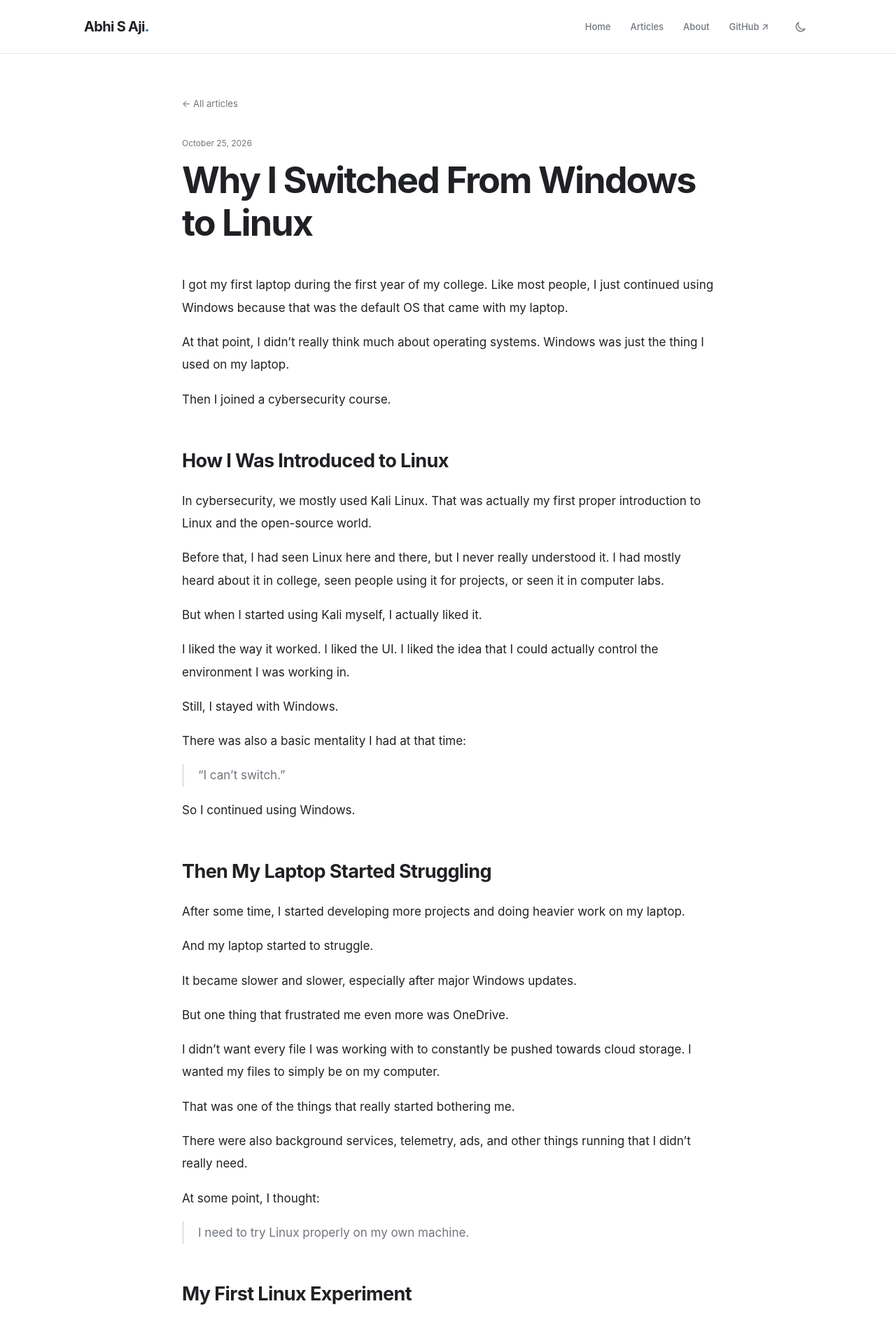
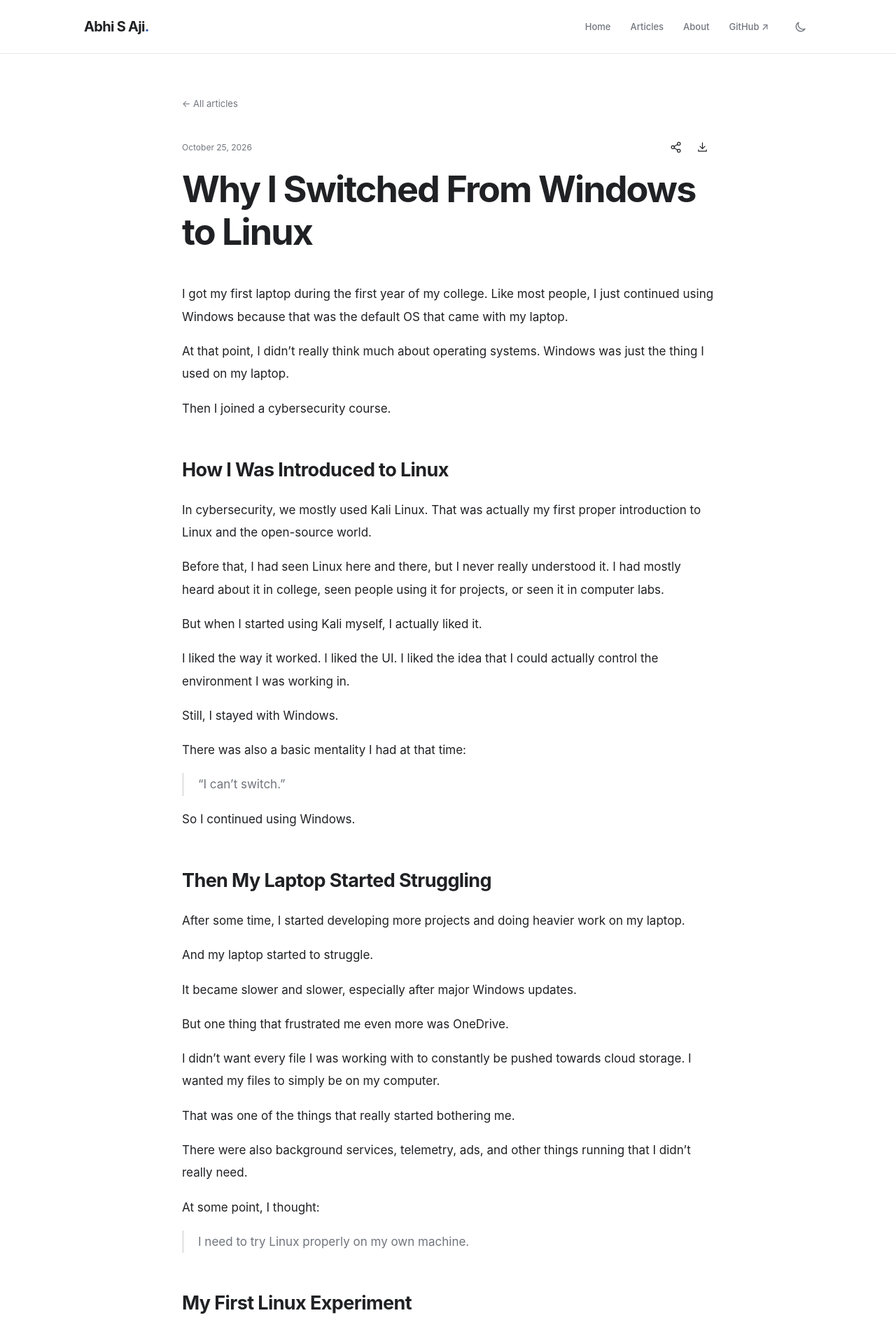
Before and after one commit to abhi-s-aji/abhi-s-aji.github.io, a Jekyll site: the page built from _posts/2026-10-25-why-linux.md, in a window 1280 px wide. Shown: the top 1897 px of the page at 70% size. Built offline with Jekyll 4.4.1, drawn with Linux system fonts in a browser that asks for light colours.

Commit message:
Improve article sharing and download actions

```diff
--- a/_layouts/post.html
+++ b/_layouts/post.html
@@ -4,6 +4,8 @@ layout: default
 <article class="post">
   <header class="post-header">
     <a class="back-link" href="{{ '/' | relative_url }}">← All articles</a>
+
+    <div class="article-toolbar-row">
       <p class="article-meta">
         <time datetime="{{ page.date | date_to_xmlschema }}">
           {{ page.date | date: "%B %d, %Y" }}
@@ -13,16 +15,147 @@ layout: default
           {{ page.categories | first | capitalize }}
         {% endif %}
       </p>
+
+      <div class="article-actions" aria-label="Article actions">
+        <button type="button" class="article-action" data-article-action="share"
+                aria-label="Share article" title="Share article">
+          <svg viewBox="0 0 24 24" aria-hidden="true"><circle cx="18" cy="5" r="3"/><circle cx="6" cy="12" r="3"/><circle cx="18" cy="19" r="3"/><path d="m8.7 10.7 6.6-4.4M8.7 13.3l6.6 4.4"/></svg>
+        </button>
+        <button type="button" class="article-action" data-article-action="download"
+                aria-label="Download article as text" title="Download TXT">
+          <svg viewBox="0 0 24 24" aria-hidden="true"><path d="M12 3v12m-5-5 5 5 5-5M4 17v3h16v-3"/></svg>
+        </button>
+      </div>
+    </div>
+
     <h1>{{ page.title | escape }}</h1>
     {% if page.description %}
       <p class="post-description">{{ page.description | escape }}</p>
     {% endif %}
   </header>
-  <div class="post-content">
+
+  <div class="post-content" id="article-content">
     {{ content }}
   </div>
+
   <footer class="post-end">
     <p>Thanks for reading.</p>
     <a href="{{ '/' | relative_url }}">Explore more articles →</a>
   </footer>
 </article>
+
+<script>
+(() => {
+  const article = document.querySelector('.post');
+  const content = document.querySelector('#article-content');
+  if (!article || !content) return;
+
+  const title = {{ page.title | jsonify }};
+  const permanentUrl = {{ page.url | absolute_url | jsonify }};
+  const date = {{ page.date | date: "%B %d, %Y" | jsonify }};
+
+  function articleText() {
+    const copy = content.cloneNode(true);
+    copy.querySelectorAll('script, style, button, .article-actions, .no-export')
+      .forEach(element => element.remove());
+
+    return `${title}\n${date}\n${permanentUrl}\n\n${copy.innerText.trim()}\n`;
+  }
+
+  function showCopyToast(message) {
+    let toast = document.getElementById('copy-toast');
+
+    if (!toast) {
+      toast = document.createElement('div');
+      toast.id = 'copy-toast';
+      toast.setAttribute('role', 'status');
+      toast.setAttribute('aria-live', 'polite');
+
+      Object.assign(toast.style, {
+        position: 'fixed',
+        left: '50%',
+        bottom: '24px',
+        transform: 'translate(-50%, 10px)',
+        padding: '10px 16px',
+        borderRadius: '8px',
+        background: '#222',
+        color: '#fff',
+        fontSize: '14px',
+        zIndex: '99999',
+        opacity: '0',
+        transition: 'opacity 180ms ease, transform 180ms ease',
+        pointerEvents: 'none'
+      });
+
+      document.body.appendChild(toast);
+    }
+
+    toast.textContent = message;
+    toast.style.opacity = '1';
+    toast.style.transform = 'translate(-50%, 0)';
+
+    clearTimeout(window.copyToastTimer);
+    window.copyToastTimer = setTimeout(() => {
+      toast.style.opacity = '0';
+      toast.style.transform = 'translate(-50%, 10px)';
+    }, 2200);
+  }
+
+  async function shareArticle() {
+    try {
+      if (navigator.clipboard && window.isSecureContext) {
+        await navigator.clipboard.writeText(permanentUrl);
+      } else {
+        const field = document.createElement('textarea');
+        field.value = permanentUrl;
+        field.setAttribute('readonly', '');
+        Object.assign(field.style, {
+          position: 'fixed',
+          left: '-9999px',
+          top: '0'
+        });
+
+        document.body.appendChild(field);
+        field.select();
+
+        const copied = document.execCommand('copy');
+        field.remove();
+
+        if (!copied) throw new Error('Copy failed');
+      }
+
+      showCopyToast('Link copied');
+    } catch {
+      showCopyToast('Unable to copy link');
+    }
+  }
+
+  function downloadText() {
+    const blob = new Blob([articleText()], { type: 'text/plain;charset=utf-8' });
+    const objectUrl = URL.createObjectURL(blob);
+    const link = document.createElement('a');
+    const filename = title
+      .normalize('NFKD')
+      .replace(/[\u0300-\u036f]/g, '')
+      .replace(/[^a-zA-Z0-9]+/g, '-')
+      .replace(/^-|-$/g, '')
+      .toLowerCase() || 'article';
+
+    link.href = objectUrl;
+    link.download = `${filename}.txt`;
+    document.body.appendChild(link);
+    link.click();
+    link.remove();
+    setTimeout(() => URL.revokeObjectURL(objectUrl), 1000);
+  }
+
+  article.querySelectorAll('[data-article-action]').forEach(button => {
+    button.addEventListener('click', async () => {
+      const action = button.dataset.articleAction;
+
+      if (action === 'share') await shareArticle();
+      if (action === 'download') downloadText();
+    });
+  });
+})();
+</script>
--- a/assets/css/style.css
+++ b/assets/css/style.css
@@ -570,3 +570,72 @@ a:hover {
     gap: 11px;
   }
 }
+
+/* Compact controls for individual article pages */
+.article-toolbar-row {
+  display: flex;
+  align-items: center;
+  justify-content: space-between;
+  gap: 12px;
+  flex-wrap: wrap;
+}
+
+.article-toolbar-row .article-meta {
+  margin: 0;
+}
+
+.article-actions {
+  display: flex;
+  align-items: center;
+  gap: 4px;
+  flex-shrink: 0;
+}
+
+.article-action {
+  display: inline-flex;
+  align-items: center;
+  justify-content: center;
+  width: 34px;
+  height: 34px;
+  padding: 7px;
+  border: none;
+  border-radius: 0;
+  background: none;
+  color: inherit;
+  cursor: pointer;
+}
+
+.article-action svg {
+  width: 17px;
+  height: 17px;
+  fill: none;
+  stroke: currentColor;
+  stroke-width: 1.7;
+  stroke-linecap: round;
+  stroke-linejoin: round;
+}
+
+.article-action:hover {
+  background: none;
+  opacity: 0.65;
+}
+
+.article-action:focus-visible {
+  outline: 2px solid currentColor;
+  outline-offset: 2px;
+}
+
+@media (max-width: 600px) {
+  .article-toolbar-row {
+    gap: 8px;
+  }
+
+  .article-actions {
+    gap: 2px;
+  }
+
+  .article-action {
+    width: 36px;
+    height: 36px;
+  }
+}
```
Lines whose indentation alone changed are shown as unchanged.
